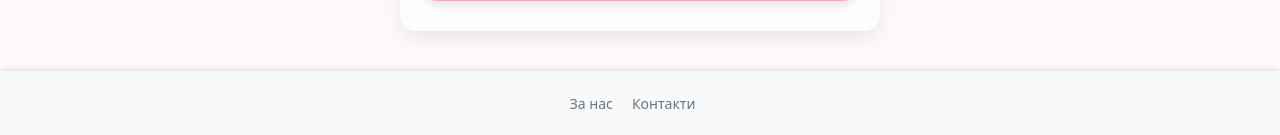
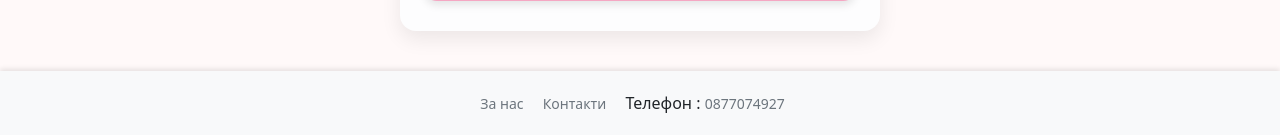
Before and after one commit to GalkaKG/nejnost-online-store, a Django app: page /accounts/profile/ in a window 1280 px wide. Shown: the part 879-1014 px from the top of the page. Run offline with Django 5.2, Linux system fonts and the light colour scheme; a user stored in the database is signed in; data comes from the database, SQL or seed files in the repository.

Commit message:
Add contact info

```diff
--- a/templates/shop/base.html
+++ b/templates/shop/base.html
@@ -83,6 +83,7 @@
     <ul>
         <li><a href="{% url 'about_us' %}">За нас</a></li>
         <li><a href="{% url 'contact_us' %}">Контакти</a></li>
+        <li>Телефон : <a href="tel:+359877074927">0877074927</a></li>
     </ul>
 </footer>
 
```
